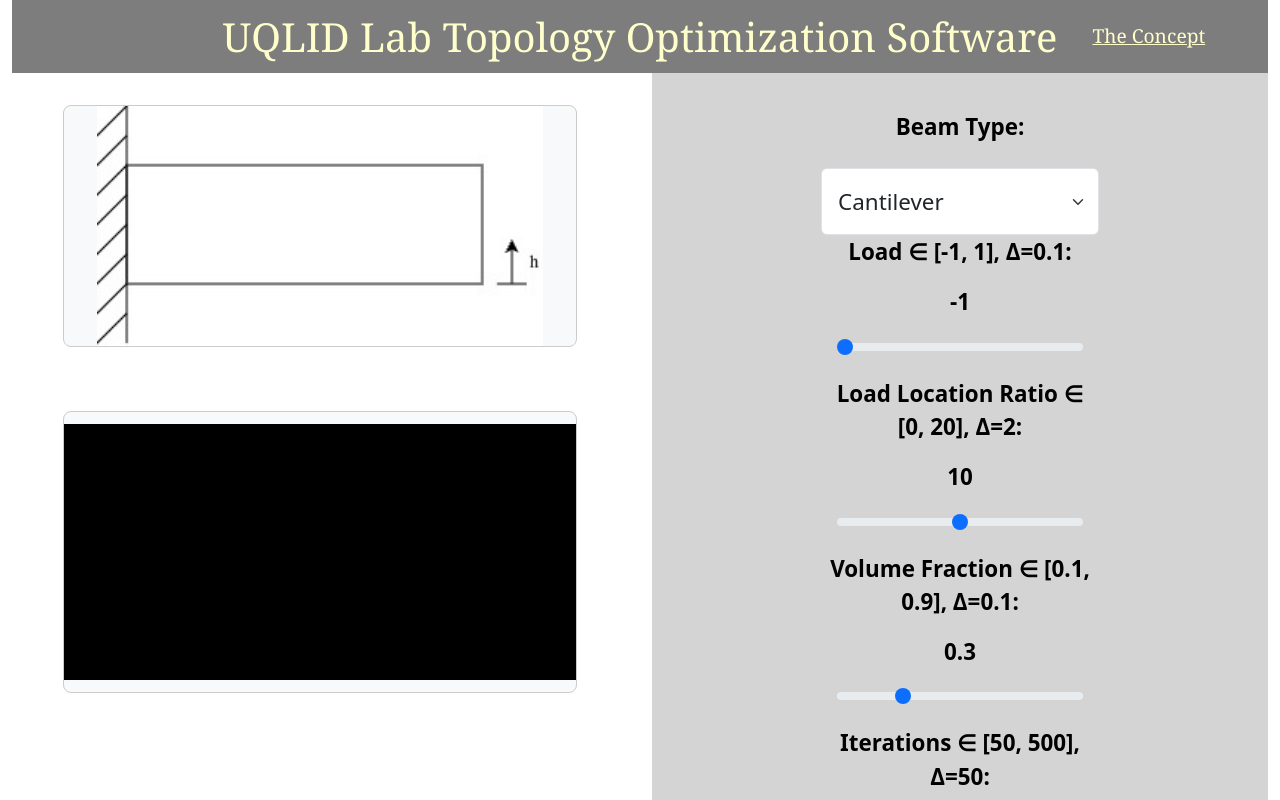
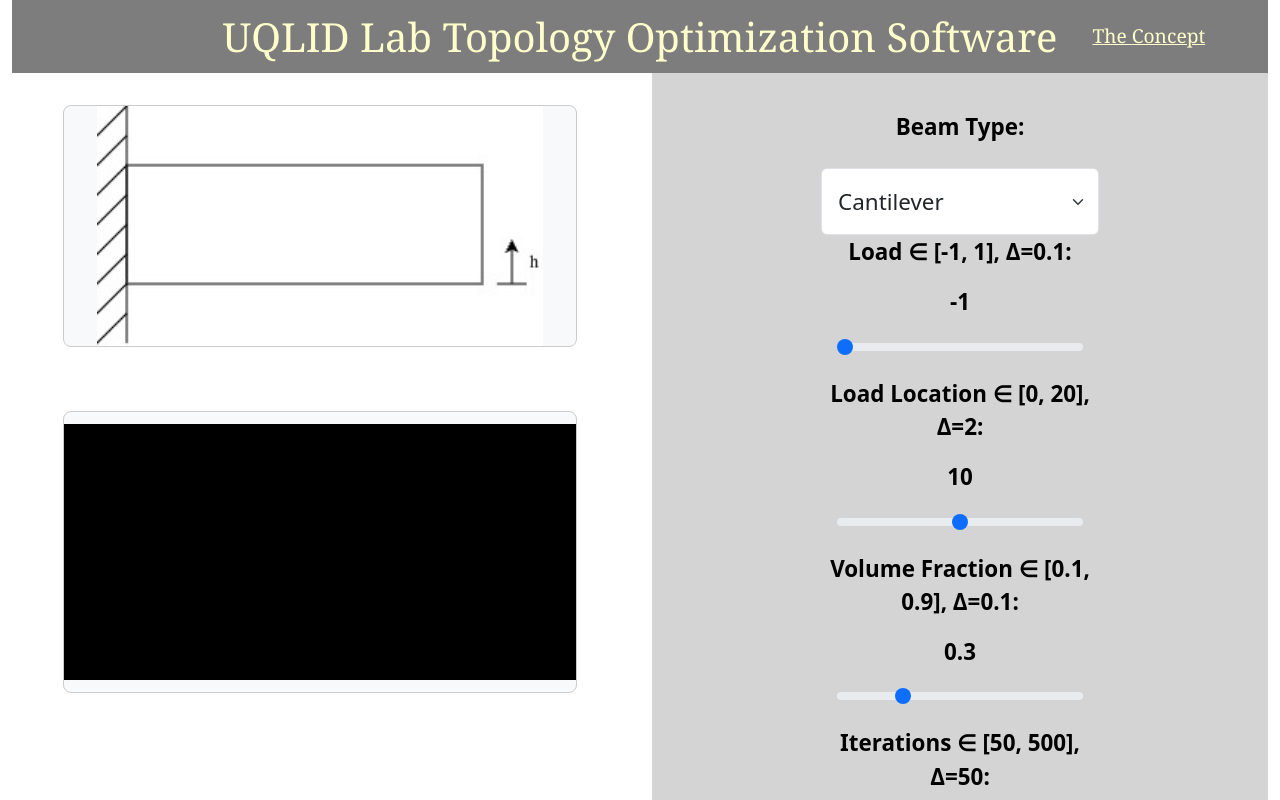
Before and after one commit to AlonsoTheDopest/top-opt-app, a React (Create React App) app in the folder frontend/: page / in a window 1280 px wide. Shown: the top 800 px of the page. Built offline with nearby package versions, Linux system fonts and the light colour scheme.

Commit message:
changed name

```diff
--- a/frontend/src/components/Controls/Inputs/LoadLocationInput/index.jsx
+++ b/frontend/src/components/Controls/Inputs/LoadLocationInput/index.jsx
@@ -36,7 +36,7 @@ export default function LoadLocationInput({
         <>
             <label htmlFor="load-location" className="form-label">
                 <p className='controlText lastRun'>
-                    Load Location Ratio &isin; [{min}, {max}], &Delta;={step}:
+                    Load Location &isin; [{min}, {max}], &Delta;={step}:
                 </p>
                 <strong>{loadLocation}</strong>
             </label>
```
